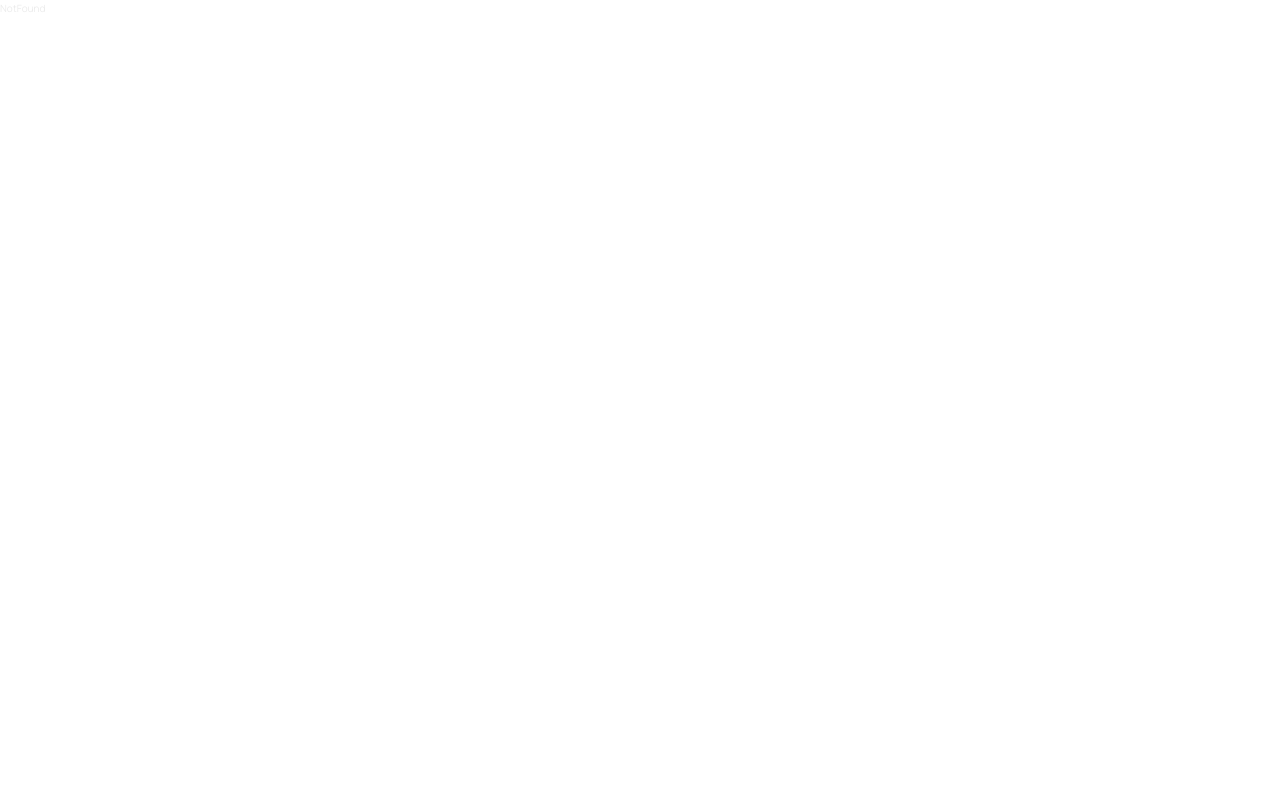
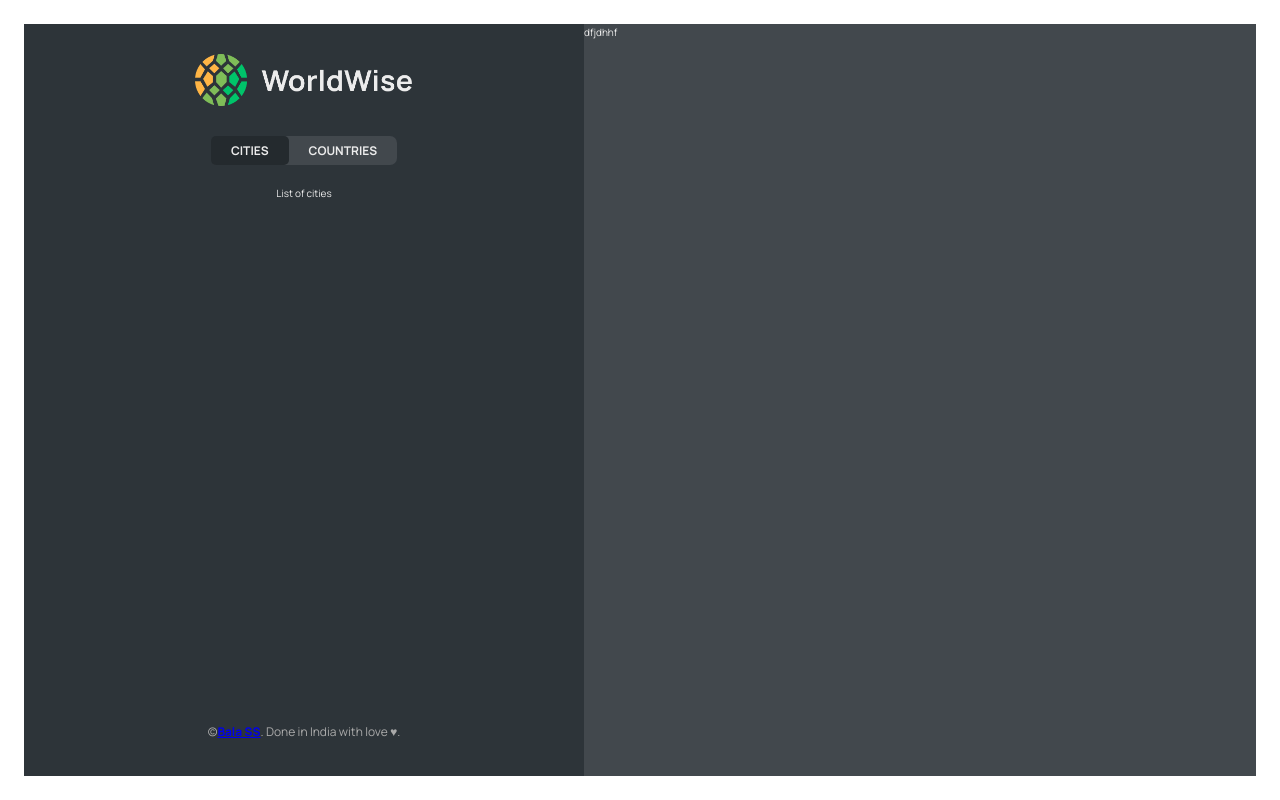
Before and after one commit to SivaSurender/VibeTrack, a React (Vite) app: page /app/cities in a window 1280 px wide. Built offline with nearby package versions, Linux system fonts and the light colour scheme.

Commit message:
added code

```diff
--- a/src/App.jsx
+++ b/src/App.jsx
@@ -13,10 +13,15 @@
     <div>
       <BrowserRouter>
         <Routes>
-          <Route path="/" element={<HomePage />} />
+          <Route index element={<HomePage />} />
           <Route path="/pricing" element={<Pricing />} />
           <Route path="/products" element={<Product />} />
-          <Route path="/app" element={<AppLayout />} />
+          <Route path="/app" element={<AppLayout />}>
+            <Route index element={<p>List of cities</p>} />
+            <Route path="cities" element={<p>List of cities</p>} />
+            <Route path="countries" element={<p>List of countries</p>} />
+            <Route path="form" element={<p>form</p>} />
+          </Route>
           <Route path="/login" element={<Login />} />
           <Route path="*" element={<NotFound />} />
         </Routes>
--- a/src/components/AppNav.jsx
+++ b/src/components/AppNav.jsx
@@ -1,8 +1,20 @@
 import React from "react";
 import styles from "./AppNav.module.css";
+import { NavLink } from "react-router-dom";
 
 function AppNav() {
-  return <div className={styles.nav}>AppNav</div>;
+  return (
+    <nav className={styles.nav}>
+      <ul>
+        <li>
+          <NavLink to="cities">Cities</NavLink>
+        </li>
+        <li>
+          <NavLink to="countries">Countries</NavLink>
+        </li>
+      </ul>
+    </nav>
+  );
 }
 
 export default AppNav;
--- a/src/components/SideBar.jsx
+++ b/src/components/SideBar.jsx
@@ -2,13 +2,15 @@
 import styles from "./Sidebar.module.css";
 import Logo from "./Logo";
 import AppNav from "./AppNav";
+import { Outlet } from "react-router-dom";
 
 function SideBar() {
   return (
     <div className={styles.sidebar}>
       <Logo />
       <AppNav />
-      <p>List of cities</p>
+      <Outlet />
+      {/* <p>List of cities</p> */}
       <footer className={styles.footer}>
         <p className={styles.copyright}>
           &copy;
@@ -17,7 +19,7 @@
             target="_blank"
             href="https://sivasurender.github.io/BalaPortfolio/"
           >
-            <b>Bala SS</b>
+            <b className={styles.cop}>Bala SS</b>
           </a>
           . Done in India with love ♥.
         </p>
--- a/src/components/Sidebar.module.css
+++ b/src/components/Sidebar.module.css
@@ -17,3 +17,6 @@
   font-size: 1.2rem;
   color: var(--color-light--1);
 }
+.cop {
+  text-decoration: none;
+}
--- a/src/pages/AppLayout.jsx
+++ b/src/pages/AppLayout.jsx
@@ -2,6 +2,7 @@
 import styles from "./AppLayout.module.css";
 import SideBar from "../components/SideBar";
 import MapView from "../components/MapView";
+import { Outlet } from "react-router-dom";
 
 function AppLayout() {
   return (
--- a/src/pages/HomePage.jsx
+++ b/src/pages/HomePage.jsx
@@ -1,7 +1,6 @@
 import { Link } from "react-router-dom";
 import styles from "./Homepage.module.css";
 import NavBar from "../components/NavBar";
-import AppNav from "../components/AppNav";
 
 export default function Homepage() {
   return (
```
